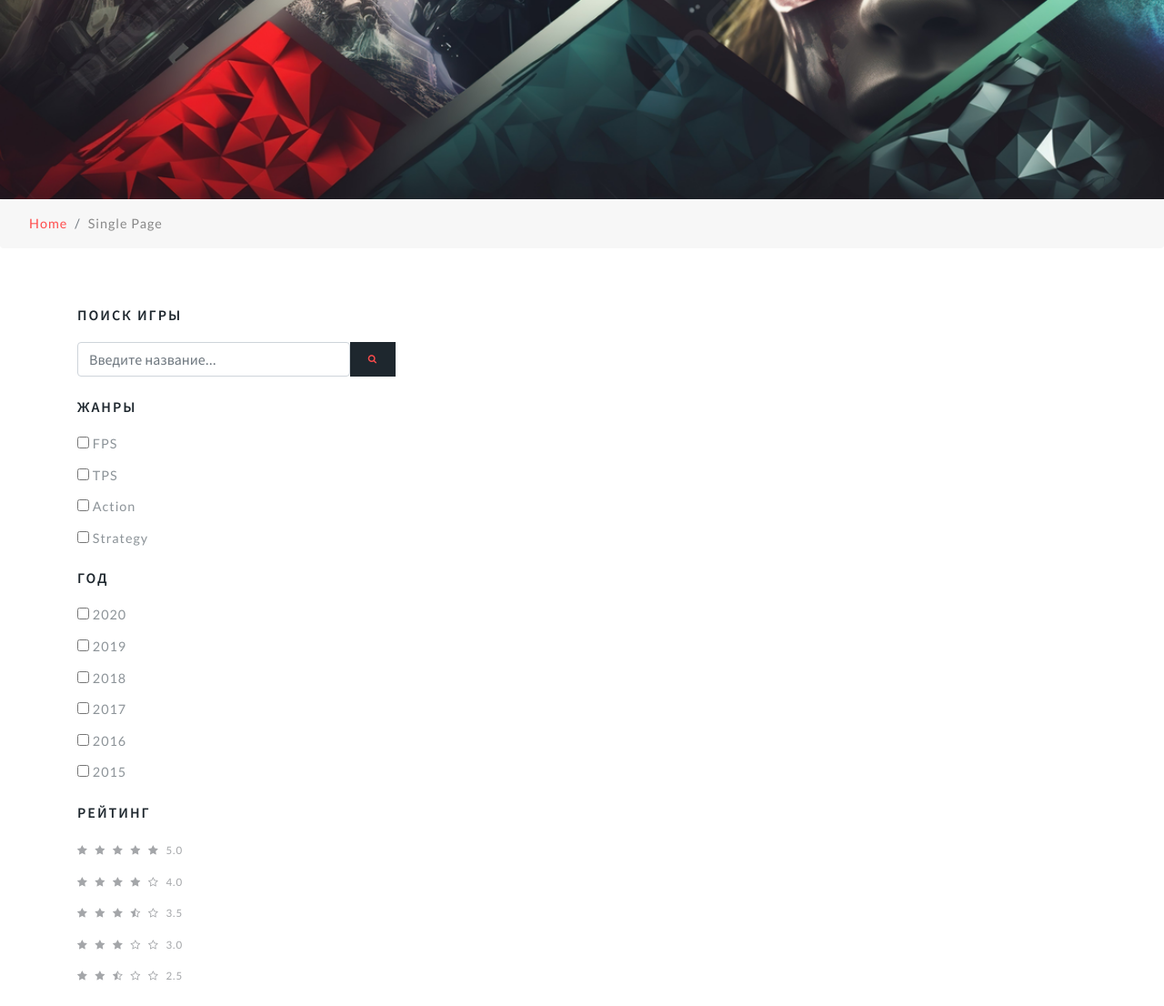
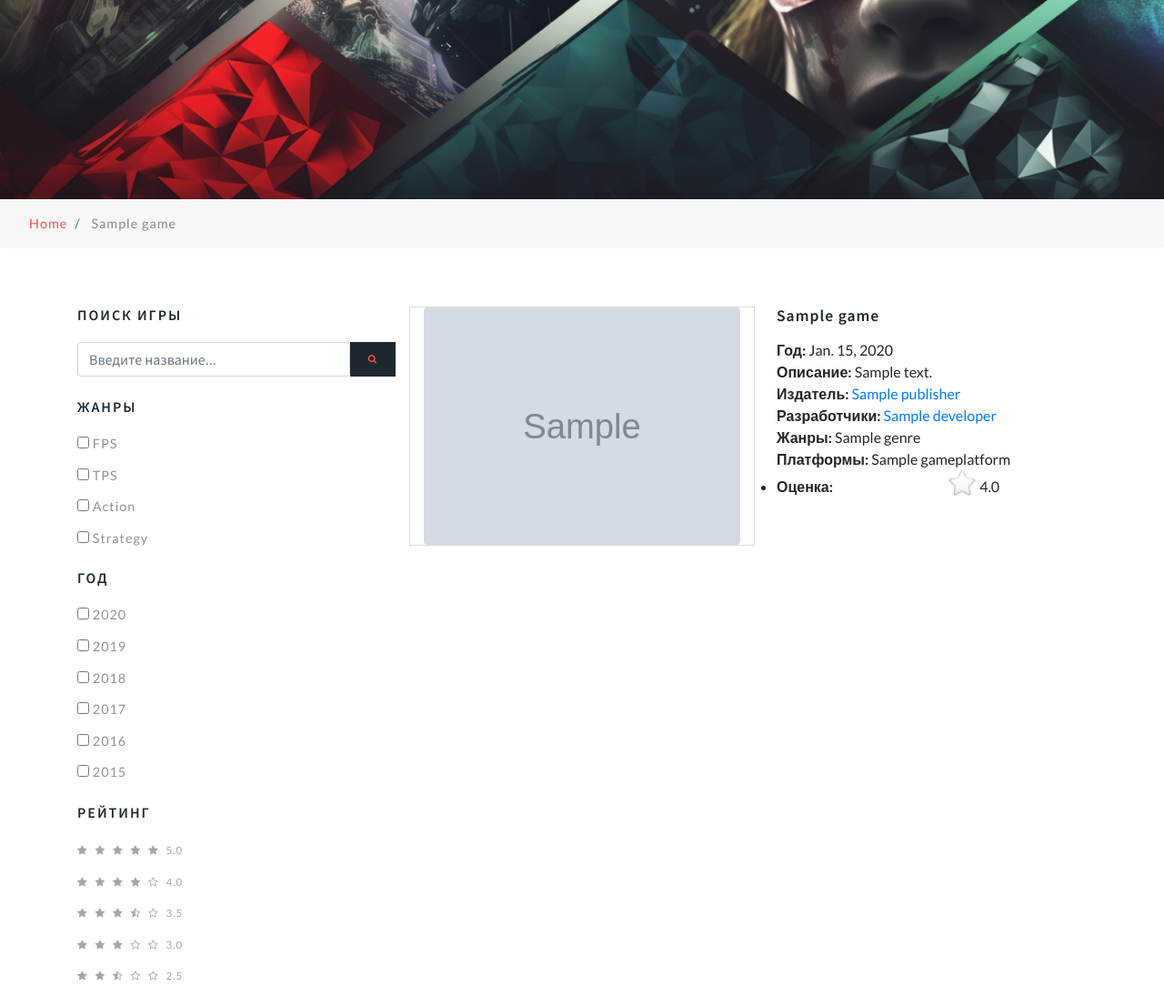
Before and after one commit to JolyCougar/Django_Games_info, a Django app: template games/templates/games/game_detail.html in a window 1280 px wide. Shown: the part 421-1527 px from the top of the page at 91% size. Run offline with Django 5.2, Linux system fonts and the light colour scheme; the template is opened without the code that fills it: values that come from a table or form of the project are taken from there, others are empty; tables that the repository leaves empty hold one stand-in row (values such as "Sample post"); grey boxes marked "Sample" are stand-in pictures; some libraries are stand-ins or nearby versions.

Commit message:
edit template

```diff
--- a/games/forms.py
+++ b/games/forms.py
@@ -0,0 +1,14 @@
+from django import forms
+
+from .models import Review, Rating, RatingStar
+
+
+class RatingForm(forms.ModelForm):
+    """ Forms add Rating """
+    star = forms.ModelChoiceField(
+        queryset=RatingStar.objects.all(), widget=forms.RadioSelect(), empty_label=None
+    )
+
+    class Meta:
+        model = Rating
+        fields = ("star",)
--- a/games/templates/games/game_detail.html
+++ b/games/templates/games/game_detail.html
@@ -14,8 +14,67 @@
     <div class="side-bar col-lg-4">
 {% endblock sidebar %}
 
+{% block title_games %}
+    {{ game.name }}
+{% endblock title_games %}
 {% block games %}
-
+	<div class="left-ads-display col-lg-8">
+        <div class="row">
+            <div class="desc1-left col-md-6">
+                <img src="{{ game.poster.url }}" class="img-fluid" alt="">
+            </div>
+            <div class="desc1-right col-md-6 pl-lg-4">
+                <h3 class="editContent" style="outline: none; cursor: inherit;">
+                    {{ game.name }}
+                </h3>
+                <h5 class="editContent"></h5>
+                <ul>
+                    <li style="list-style: none"><span><b>Год:</b> {{ game.release }}</span></li>
+                    <li style="list-style: none"><span><b>Описание:</b> {{ game.description }}</span>
+                    </li>
+                    <li style="list-style: none">
+                        <span><b>Издатель:</b>
+                            {% for publisher in game.publisher.all %}
+                                <a href="{{ publisher.get_absolute_url }}">
+                                    {{ publisher.name }}
+                                </a>
+                            {% endfor %}
+                        </span>
+                    </li>
+                    <li style="list-style: none"><span><b>Разработчики:</b>
+                        {% for developer in game.developer.all %}
+                            <a href="{{ developer.get_absolute_url }}">
+                                {{ developer.name }}
+                            </a>
+                        {% endfor %}
+                                </span></li>
+                    <li style="list-style: none"><span><b>Жанры:</b>
+                        {% for genre in game.genres.all %}
+                            {{ genre.name }}
+                        {% endfor %}
+                                </span>
+                    </li>
+                    <li style="list-style: none"><span><b>Платформы:</b>
+                        {% for platform in game.game_platform.all %}
+                            {{ platform.name }}
+                        {% endfor %}
+                                </span>
+                    </li>
+                    <li>
+                        <form action="{% url 'add_rating' %}" method="post" name="rating">
+                            <b>Оценка:</b>
+                            {% csrf_token %}
+                            <input type="hidden" value="{{ game.id }}" name="game">
+                            <span class="rating">
+                                {% for k, v in star_form.fields.star.choices %}
+                                    <input id="rating{{ v }}" type="radio" name="star" value="{{ k }}">
+                                    <label for="rating{{ v }}">{{ k }}</label>
+                                {% endfor %}
+                            </span>
+                            <span class="editContent">4.0</span>
+                        </form>
+                    </li>
+                </ul>
 {% endblock %}
 </div>
 </div>
--- a/games/templates/include/base.html
+++ b/games/templates/include/base.html
@@ -32,9 +32,11 @@
     </div>
     <ol class="breadcrumb editContent">
         <li class="breadcrumb-item">
-            <a href="index.html" class="editContent">Home</a>
+            <a href="{% url 'games_list' %}" class="editContent">Home</a>
         </li>
-        <li class="breadcrumb-item active editContent">Single Page</li>
+        <li class="breadcrumb-item active editContent">{% block title_games %}
+
+        {% endblock %}</li>
     </ol>
     {% block content %}
         Base Body
--- a/games/templates/include/header.html
+++ b/games/templates/include/header.html
@@ -11,7 +11,7 @@
             <label for="drop" class="toggle">Menu</label>
             <input type="checkbox" id="drop">
             <ul class="menu mt-2">
-                <li class="active"><a href="index.html">Главная</a></li>
+                <li class="active"><a href="{% url 'games_list' %}">Главная</a></li>
                 <li>
                     <!-- First Tier Drop Down -->
                     <label for="drop-2" class="toggle">Категории <span class="fa fa-angle-down"
--- a/games/urls.py
+++ b/games/urls.py
@@ -1,9 +1,10 @@
 from django.urls import path
 
-from .views import GamesView, GameDetailView, PublisherView, DeveloperView
+from .views import GamesView, GameDetailView, PublisherView, DeveloperView, AddStarRating
 
 urlpatterns = [
     path("", GamesView.as_view(), name="games_list"),
+    path("add-rating/", AddStarRating.as_view(), name='add_rating'),
     path("<slug:slug>/", GameDetailView.as_view(), name="game_detail"),
     path("publisher/<str:slug>/", PublisherView.as_view(), name="publisher_detail"),
     path("developer/<str:slug>/", DeveloperView.as_view(), name="developer_detail"),
```
Also changed, not shown: games/views.py (+32 -1 lines).
